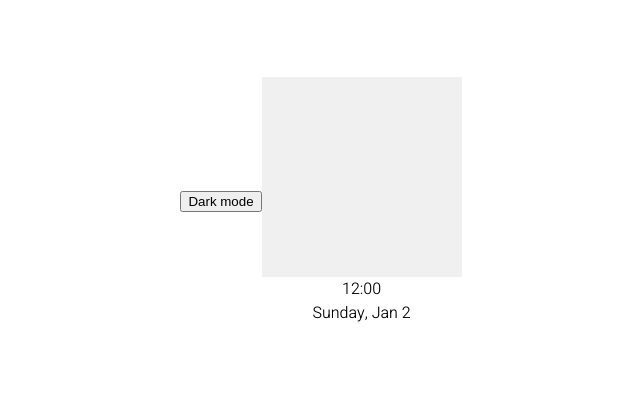
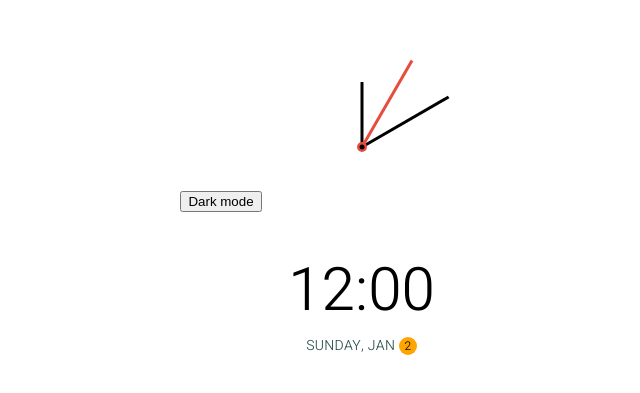
Before and after one commit to likeam/Clock, a plain HTML site: page index.html in a window 1280 px wide. Shown: the part 199-592 px from the top of the page, without its empty margins (319-959 px from the left). Drawn offline with Linux system fonts and the light colour scheme.

Commit message:
css setup

```diff
--- a/style.css
+++ b/style.css
@@ -56,10 +56,9 @@ body {
     position: relative;
     width: 200px;
     height: 200px;
-    background-color: #f0f0f0;
 }
-.neddle{
-    background-color: var(--primary-color);
+.needle{
+    background-color: black;
     position: absolute;
     top: 50%;
     left: 50%;
@@ -68,6 +67,59 @@ body {
     transform-origin: bottom center;
 
 }
-.neddle.hour{
+.needle.hour{
     transform: translate(-50%, -100%) rotate(0deg);
 }
+.needle.minute{
+    transform: translate(-50%, -100%) rotate(60deg);
+    height: 100px;
+}
+.needle.second{
+    transform: translate(-50%, -100%) rotate(30deg);
+    height: 100px;
+    background-color: #e74c3c;
+}
+.center-point{
+    background-color: #e74c3c;
+    width: 10px;
+    height: 10px;
+    position: absolute;
+    top: 50%;
+    left: 50%;
+    transform: translate(-50%, -50%);
+    border-radius: 50%;
+}
+.center-point::after{
+    content: '';
+    background-color:black;
+    width: 5px;
+    height: 5px;
+    position: absolute;
+    top: 50%;
+    left: 50%;
+    transform: translate(-50%, -50%);
+    border-radius: 50%;
+}
+.time{
+    font-size: 60px;
+
+}
+.date{
+    color: darkslategray;
+    font-size: 14px;
+    letter-spacing: 0.3px;
+    text-transform: uppercase;
+}
+.date .circle{
+    background-color: var(--primary-color);
+    border-radius: 50%;
+    color: black;
+    height: 18px;
+    width: 18px;
+    display: inline-flex;
+    align-items: center;
+    justify-content: center;
+    line-height: 18px;
+    transition:  all 0.5s ease-in;
+    font-size: 12px;
+}
```
